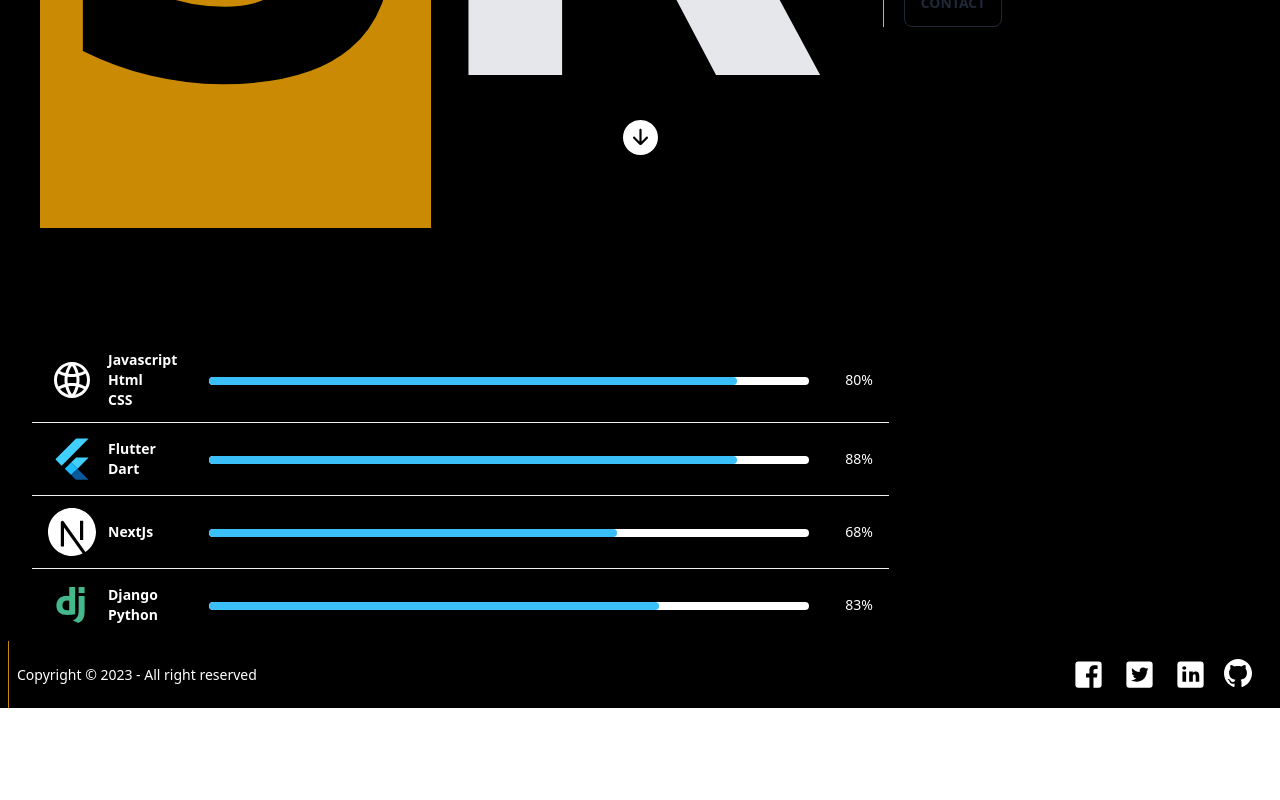
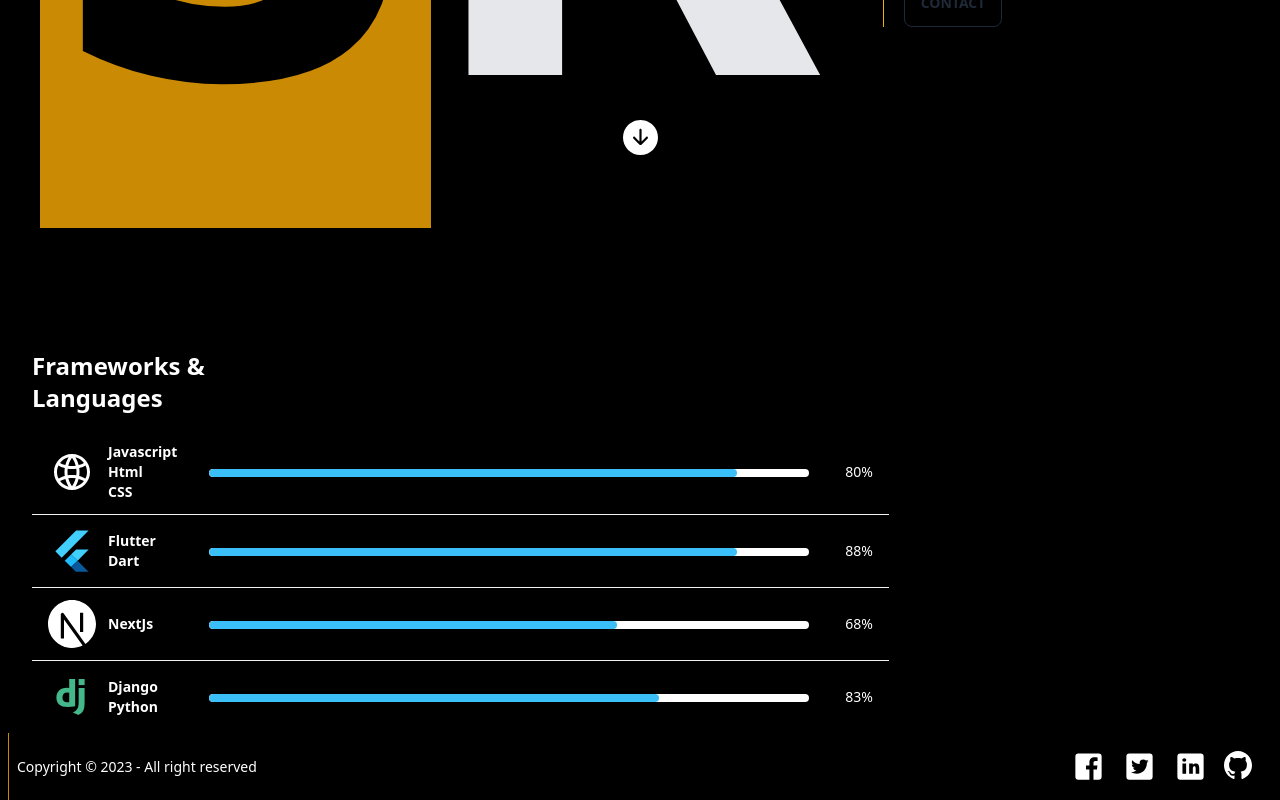
Before and after one commit to steven-kamanga/portfolio, a Next.js app: page / in a window 1280 px wide. Shown: the part 637-1437 px from the top of the page. Before the commit the page ends 1345 px from the top, so only its background shows below. Built offline with nearby package versions, Linux system fonts and the light colour scheme.

Commit message:
analytics

```diff
--- a/src/components/Stats.jsx
+++ b/src/components/Stats.jsx
@@ -3,8 +3,14 @@ import React from "react";
 
 export default   function  Stats() {
     return (
-        <div className="flex">
-            <div className="max-w-2xl sm:pl-8 pl-3 text-white">
+        <div className=" pt-3">
+            <div>
+                <h2 className="text-white font-bold text-2xl pl-8 pb-2">
+                    Frameworks & <br />
+                    Languages
+                </h2>
+            </div>
+            <div className="max-w-2xl sm:pl-8 md:pt-2 pt-0 l-3 text-white">
                 <table className="table">
                     <tbody>
                     <tr className="pt-2">
```
